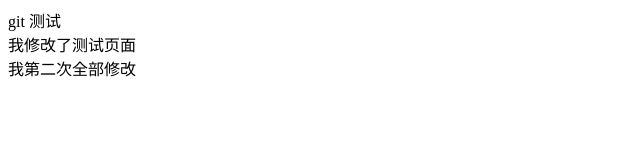
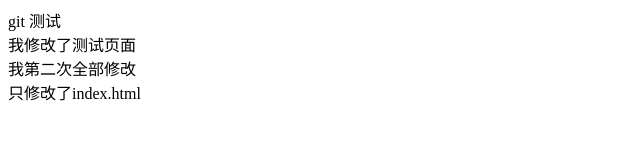
Before and after one commit to pingjiafei/test-git, a plain HTML site: page index.html in a window 1280 px wide. Shown: the whole page, without its empty margins (0-640 px from the left). Drawn offline with Linux system fonts and the light colour scheme.

Commit message:
only change index.html

```diff
--- a/index.html
+++ b/index.html
@@ -9,5 +9,6 @@
     <div>git 测试</div>
     <div>我修改了测试页面</div>
     <div>我第二次全部修改</div>
+    <div>只修改了index.html</div>
 </body>
 </html>
```
